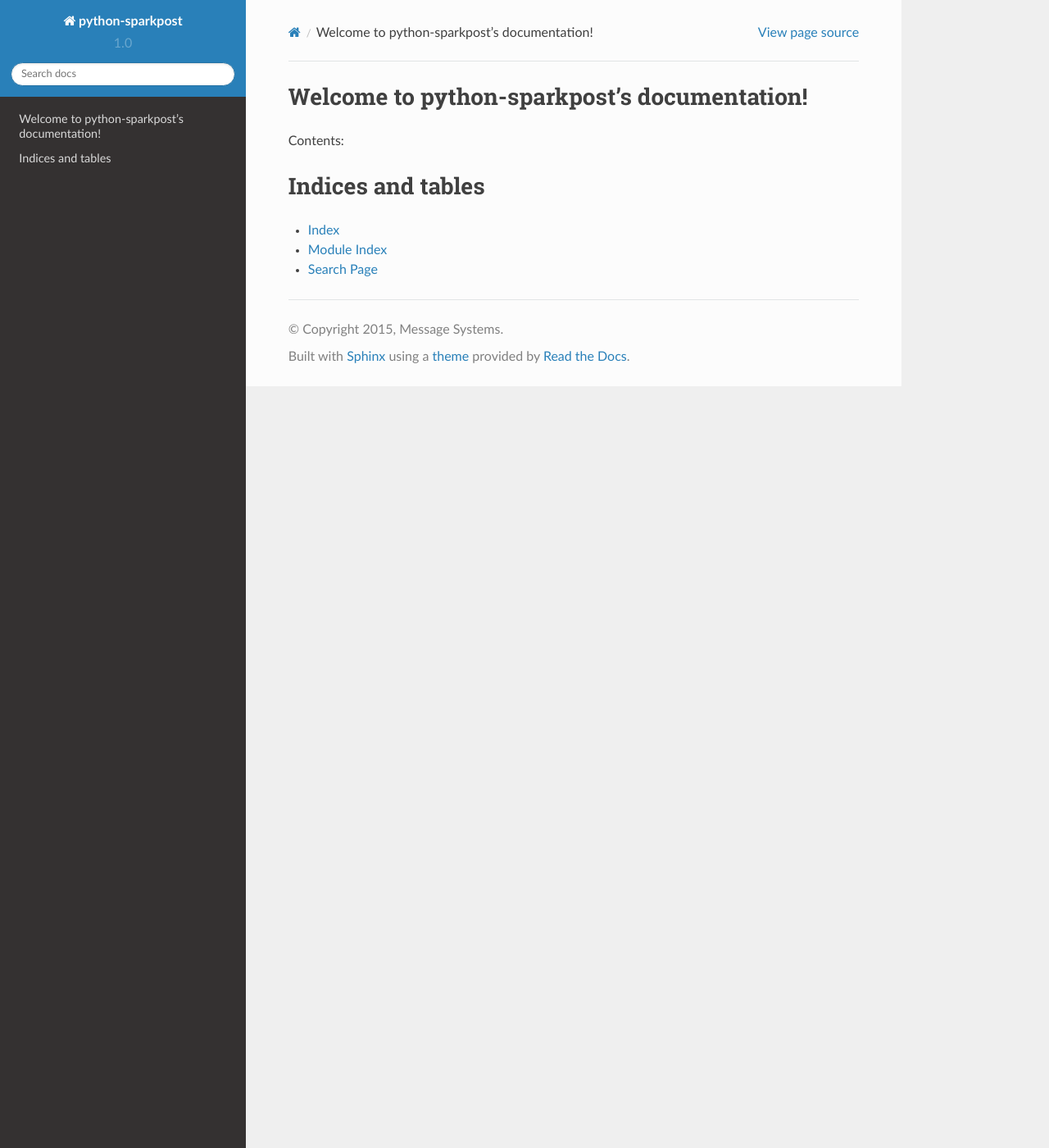
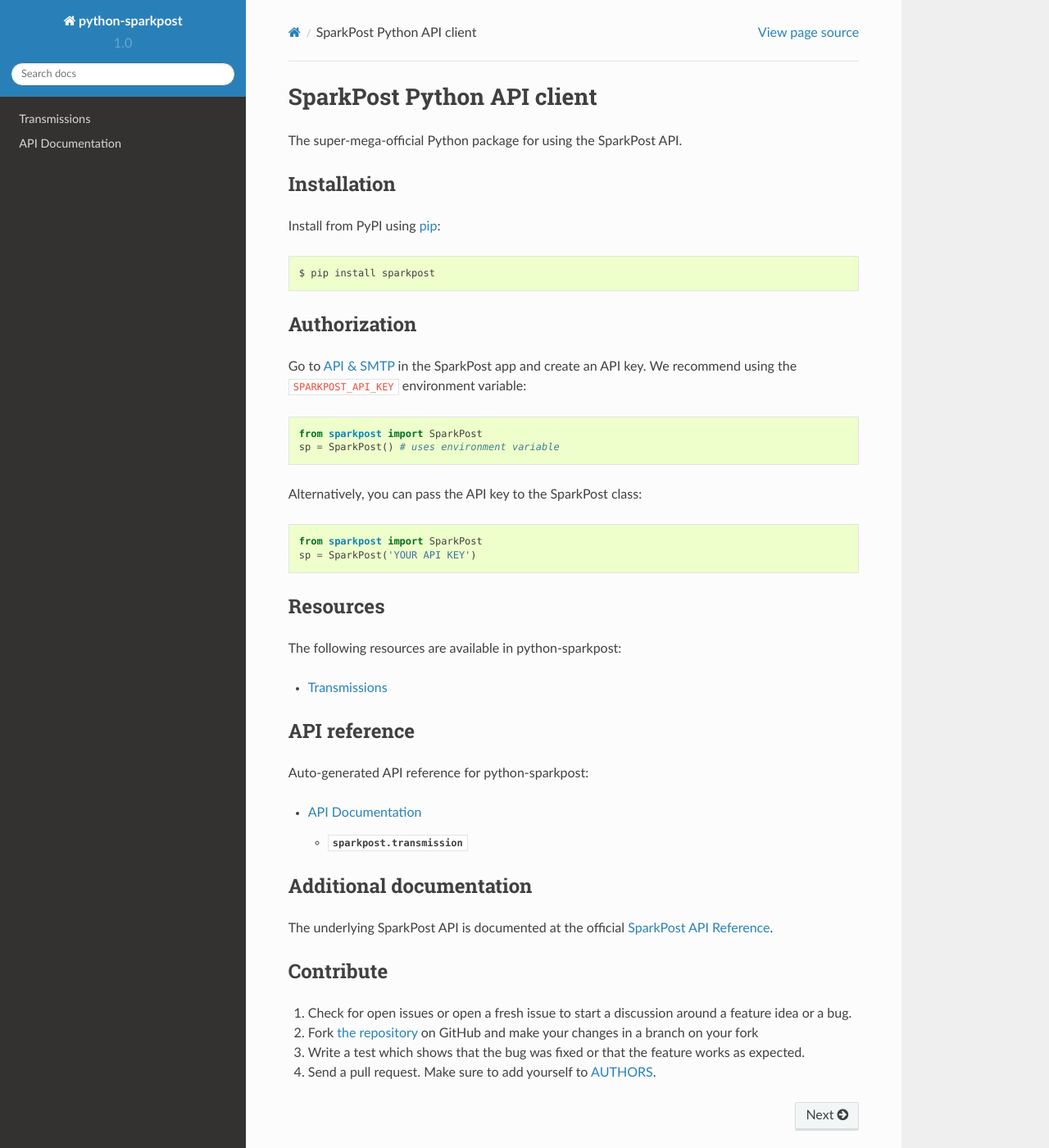
Before and after one commit to SparkPost/python-sparkpost, a Sphinx documentation site: the page built from docs/index.rst, in a window 1280 px wide and 1400 px high. Shown: the whole window at 82% size. Built offline with Sphinx 7.4.7 and the Read the Docs theme 2.0.0, drawn with Linux system fonts in a browser that asks for light colours.

Commit message:
added docs for transmissions

```diff
--- a/docs/conf.py
+++ b/docs/conf.py
@@ -31,6 +31,9 @@
 extensions = [
     'sphinx.ext.autodoc',
 ]
+
+# Load the source for autodoc
+sys.path.insert(0, os.path.abspath(os.path.join(os.getcwd(), '..')))
 
 # Add any paths that contain templates here, relative to this directory.
 templates_path = ['_templates']
--- a/docs/index.rst
+++ b/docs/index.rst
@@ -1,21 +1,78 @@
-.. python-sparkpost documentation master file, created by
-   sphinx-quickstart on Sun Feb  1 21:26:22 2015.
-   You can adapt this file completely to your liking, but it should at least
-   contain the root `toctree` directive.
+SparkPost Python API client
+===========================
 
-Welcome to python-sparkpost's documentation!
-============================================
+The super-mega-official Python package for using the SparkPost API.
 
-Contents:
+
+Installation
+------------
+
+Install from PyPI using `pip`_:
+
+.. code-block:: bash
+
+    $ pip install sparkpost
+
+.. _pip: http://www.pip-installer.org/en/latest/
+
+
+Authorization
+-------------
+
+Go to `API & SMTP`_ in the SparkPost app and create an API key. We recommend using the ``SPARKPOST_API_KEY`` environment variable:
+
+.. code-block:: python
+
+    from sparkpost import SparkPost
+    sp = SparkPost() # uses environment variable
+
+Alternatively, you can pass the API key to the SparkPost class:
+
+.. code-block:: python
+
+    from sparkpost import SparkPost
+    sp = SparkPost('YOUR API KEY')
+
+.. _API & SMTP: https://app.sparkpost.com/#/configuration/credentials
+
+
+Resources
+---------
+
+The following resources are available in python-sparkpost:
 
 .. toctree::
-   :maxdepth: 2
+    :maxdepth: 1
+
+    resources/transmissions
 
 
+API reference
+-------------
 
-Indices and tables
-==================
+Auto-generated API reference for python-sparkpost:
 
-* :ref:`genindex`
-* :ref:`modindex`
-* :ref:`search`
+.. toctree::
+    :maxdepth: 2
+
+    api
+
+
+Additional documentation
+------------------------
+
+The underlying SparkPost API is documented at the official `SparkPost API Reference`_.
+
+.. _SparkPost API Reference: https://www.sparkpost.com/docs/introduction
+
+
+Contribute
+----------
+
+#. Check for open issues or open a fresh issue to start a discussion around a feature idea or a bug.
+#. Fork `the repository`_ on GitHub and make your changes in a branch on your fork
+#. Write a test which shows that the bug was fixed or that the feature works as expected.
+#. Send a pull request. Make sure to add yourself to AUTHORS_.
+
+.. _`the repository`: http://github.com/richleland/python-sparkpost
+.. _AUTHORS: https://github.com/richleland/python-sparkpost/blob/master/AUTHORS.rst
```
Also changed, not shown: docs/api.rst (added, +10 -0 lines), docs/api/transmissions.rst (added, +7 -0 lines), docs/resources/transmissions.rst (added, +126 -0 lines).
